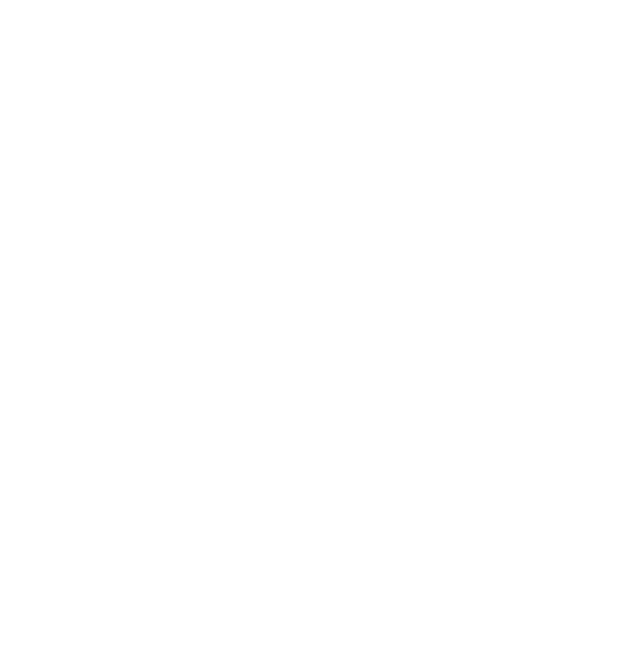
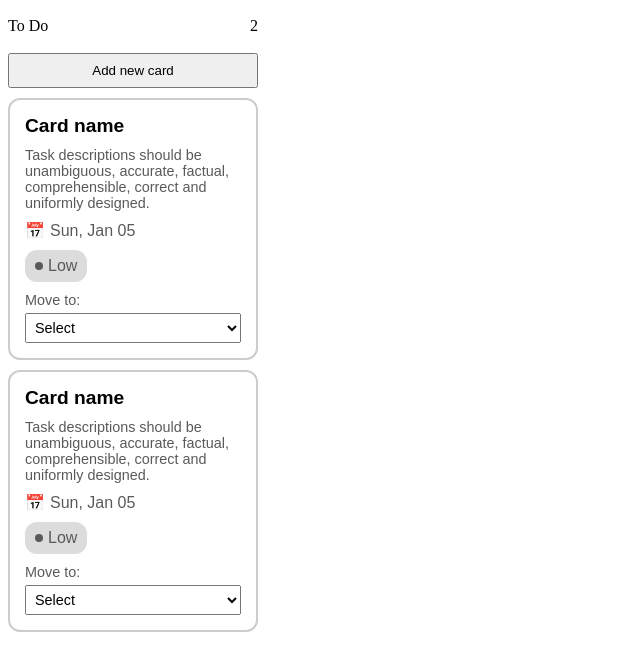
Before and after one commit to Fawa24/taskboard, a React app in the folder client/: page / in a window 1280 px wide. Shown: the top 670 px of the page, without its empty margins (0-640 px from the left). Built offline with nearby package versions, Linux system fonts and the light colour scheme; the HTML template or start-up script is replaced by a standard one.

Commit message:
Added TaskCardGroup component

```diff
--- a/client/src/App.tsx
+++ b/client/src/App.tsx
@@ -1,11 +1,33 @@
 import React from "react"
+import { Priority } from "./Enums/Priority"
+import { TaskCardGroupVM } from "./Models/TaskCardGroupVM"
+import { TaskCardGroup } from "./Components/TaskCardGroup/TaskCardGroup"
 
 function App() {
 
+  const cardGroup: TaskCardGroupVM = {
+    id: 1,
+    name: 'To Do',
+    tasks: [
+      {
+        id: 1,
+        name: 'Card name',
+        description: 'Task descriptions should be unambiguous, accurate, factual, comprehensible, correct and uniformly designed.',
+        date: new Date(),
+        priority: Priority.Low
+      },
+      {
+        id: 1,
+        name: 'Card name',
+        description: 'Task descriptions should be unambiguous, accurate, factual, comprehensible, correct and uniformly designed.',
+        date: new Date(),
+        priority: Priority.Low
+      }
+    ]
+  }
+
   return (
-    <>
-
-    </>
+    <TaskCardGroup group={cardGroup}/>
   )
 }
 
--- a/client/src/Components/TaskCard/TaskCard.tsx
+++ b/client/src/Components/TaskCard/TaskCard.tsx
@@ -16,7 +16,6 @@ return <div>
     border: '2px solid #ccc',
     borderRadius: '12px',
     padding: '15px',
-    width: '250px',
     fontFamily: 'Arial, sans-serif'
   }}>
     <div style={{
--- /dev/null
+++ b/client/src/Components/TaskCardGroup/TaskCardGroup.tsx
@@ -0,0 +1,24 @@
+import React from "react";
+import { TaskCardGroupVM } from "../../Models/TaskCardGroupVM";
+import { TaskCard } from "../TaskCard/TaskCard";
+
+export function TaskCardGroup({group}: {group: TaskCardGroupVM}) {
+  return <div style={{
+      display: 'flex',
+      flexDirection: 'column',
+      justifyContent: 'space-between',
+      gap: '10px',
+      width: '250px'
+    }}>
+    <div style={{display: 'flex', justifyContent: 'space-between', alignItems: 'center', height: '35px'}}>
+      <span>{group.name}</span>
+      <span>{group.tasks.length}</span>
+    </div>
+    <button style={{width: '250px', height: '35px'}}>
+      Add new card
+    </button>
+    {group.tasks.map(x =>
+      <TaskCard card={x} />
+    )}
+  </div>
+}
--- /dev/null
+++ b/client/src/Models/TaskCardGroupVM.ts
@@ -0,0 +1,7 @@
+import { TaskCardVM } from "./TaskCardVM";
+
+export interface TaskCardGroupVM {
+  id: number;
+  name: string;
+  tasks: TaskCardVM[];
+}
--- a/client/src/Models/TaskCardVM.tsx
+++ b/client/src/Models/TaskCardVM.ts
@@ -1,8 +1,9 @@
 import { Priority } from "../Enums/Priority";
 
 export interface TaskCardVM {
+  id: number;
   name: string;
   description: string;
   date: Date;
-  priority: Priority
+  priority: Priority;
 }
```
